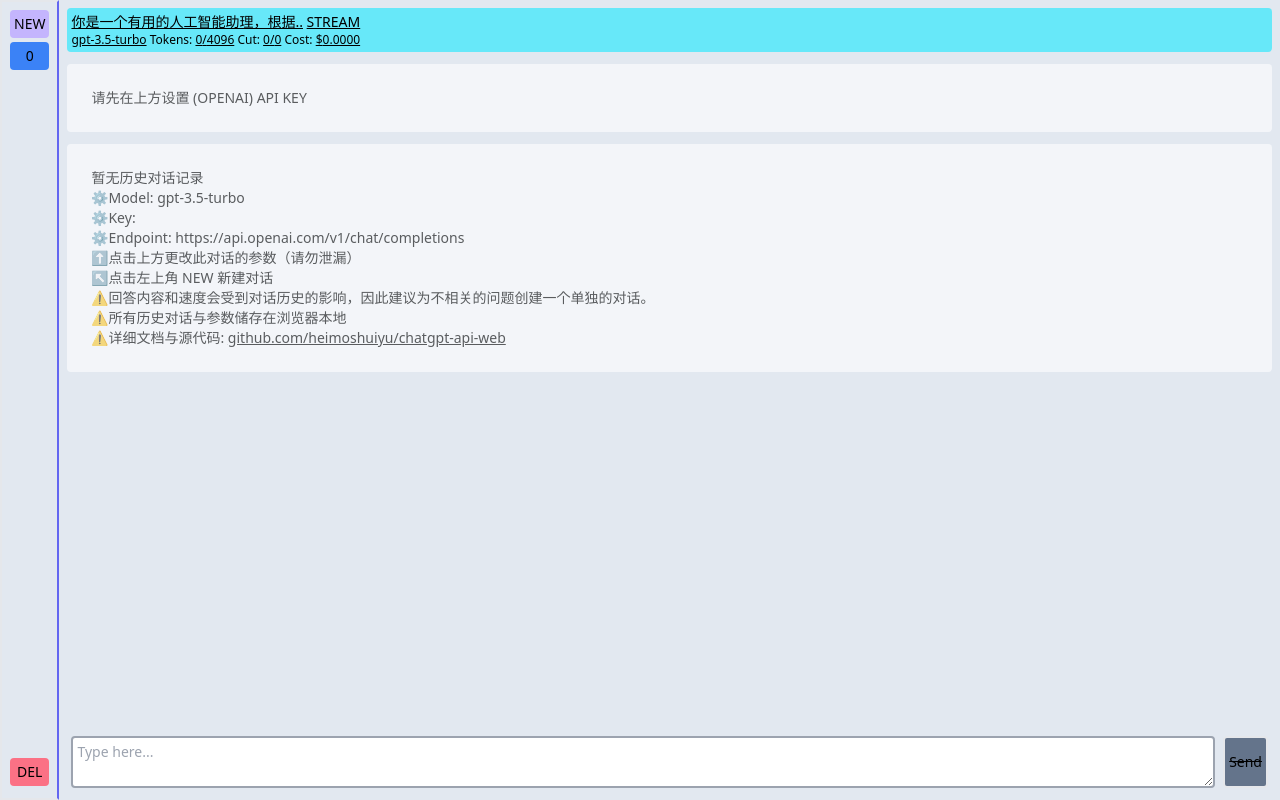
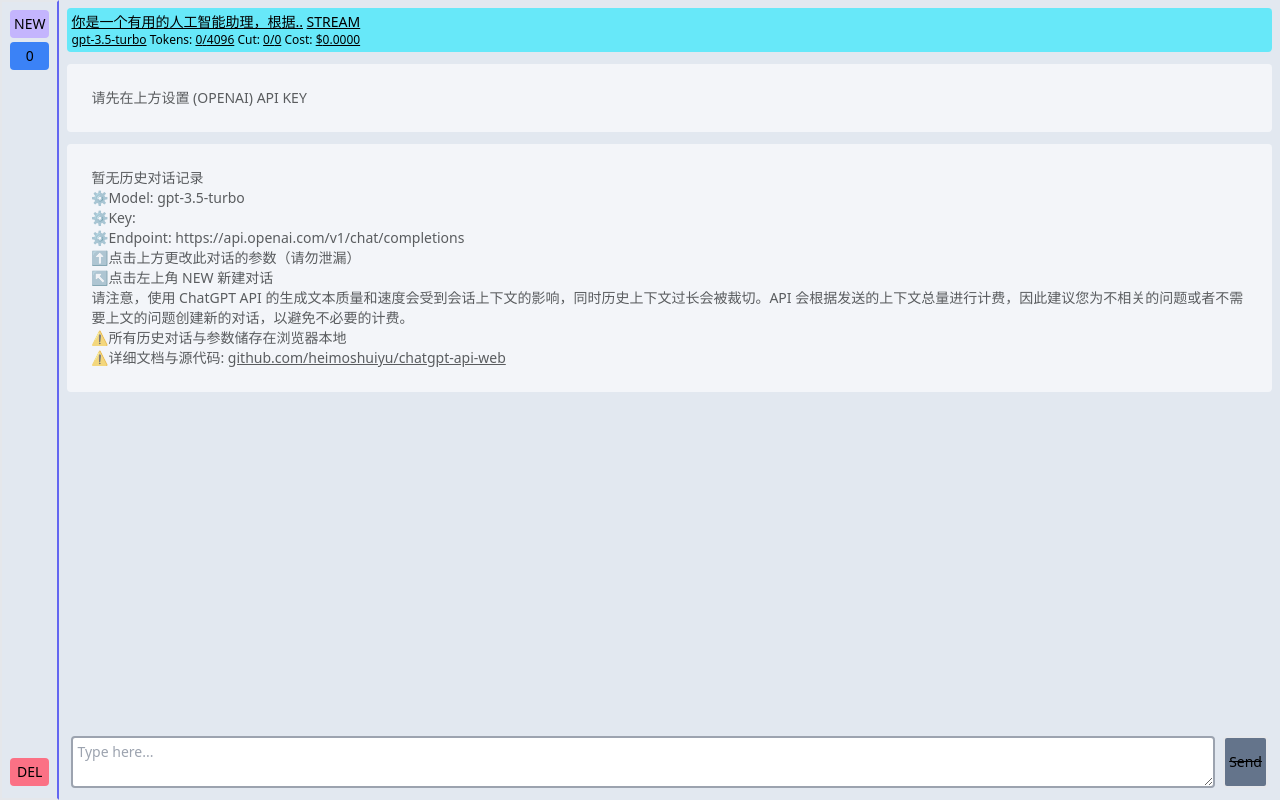
Before and after one commit to heimoshuiyu/chatgpt-api-web, a Preact app: page / in a window 1280 px wide. Built offline with nearby package versions, Linux system fonts and the light colour scheme.

Commit message:
永远显示提示<p>

```diff
--- a/src/chatbox.tsx
+++ b/src/chatbox.tsx
@@ -289,7 +289,9 @@ export default function ChatBOX(props: {
             <br />
             ↖点击左上角 NEW 新建对话
             <br />
-            ⚠回答内容和速度会受到对话历史的影响，因此建议为不相关的问题创建一个单独的对话。
+            请注意，使用 ChatGPT API
+            的生成文本质量和速度会受到会话上下文的影响，同时历史上下文过长会被裁切。API
+            会根据发送的上下文总量进行计费，因此建议您为不相关的问题或者不需要上文的问题创建新的对话，以避免不必要的计费。
             <br />
             ⚠所有历史对话与参数储存在浏览器本地
             <br />
@@ -318,9 +320,10 @@ export default function ChatBOX(props: {
             ...
           </p>
         )}
+        <p className="p-2 my-2 text-center opacity-50 dark:text-white">
           {chatStore.responseModelName && (
-          <p className="p-2 my-2 text-center opacity-50 dark:text-white">
-            Generated by {chatStore.responseModelName}
+            <>Generated by {chatStore.responseModelName}</>
+          )}
           {chatStore.postBeginIndex !== 0 && (
             <>
               <br />
@@ -328,7 +331,6 @@ export default function ChatBOX(props: {
             </>
           )}
         </p>
-        )}
         {chatStore.chatgpt_api_web_version < "v1.3.0" && (
           <p className="p-2 my-2 text-center dark:text-white">
             <br />
```
Lines whose indentation alone changed are shown as unchanged.
